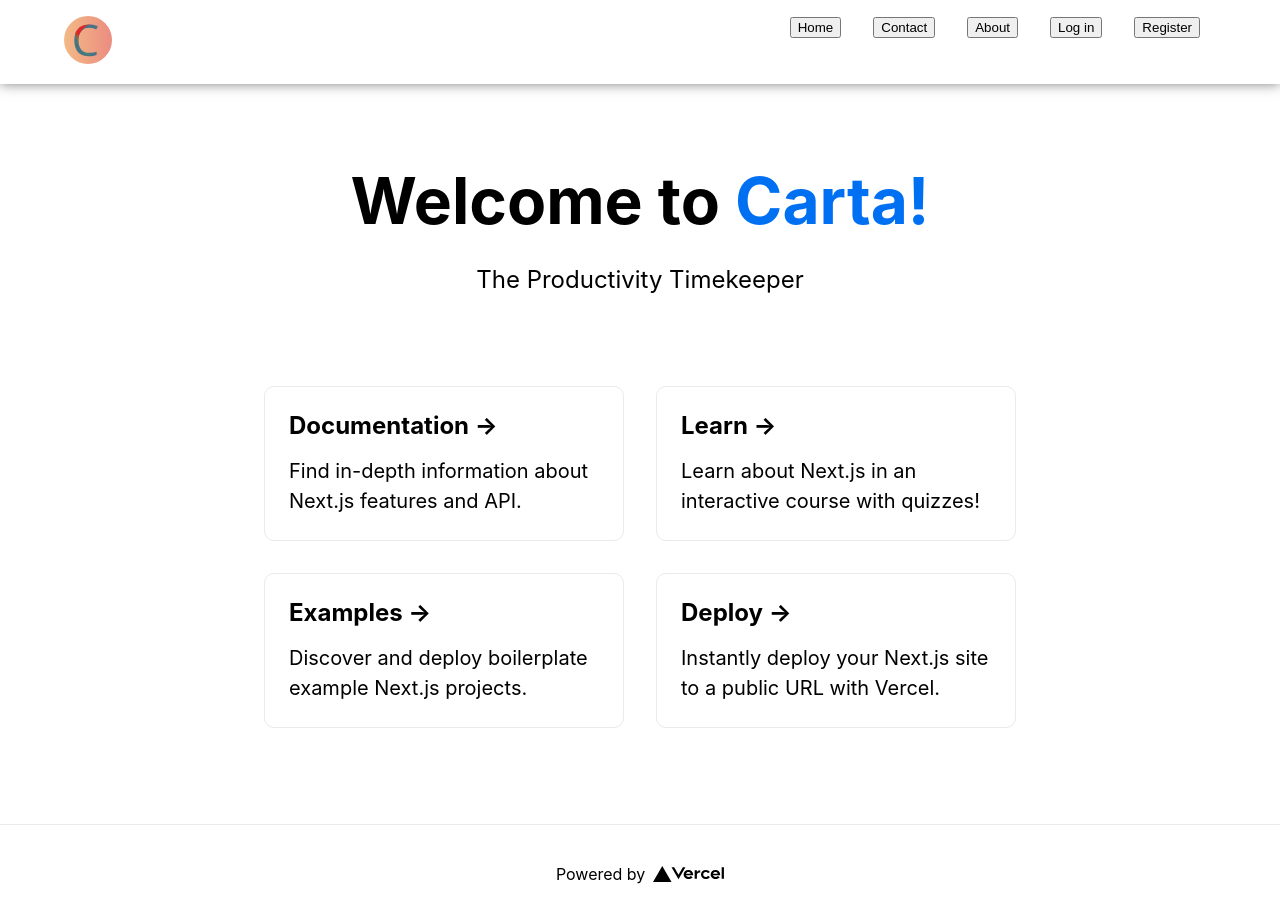
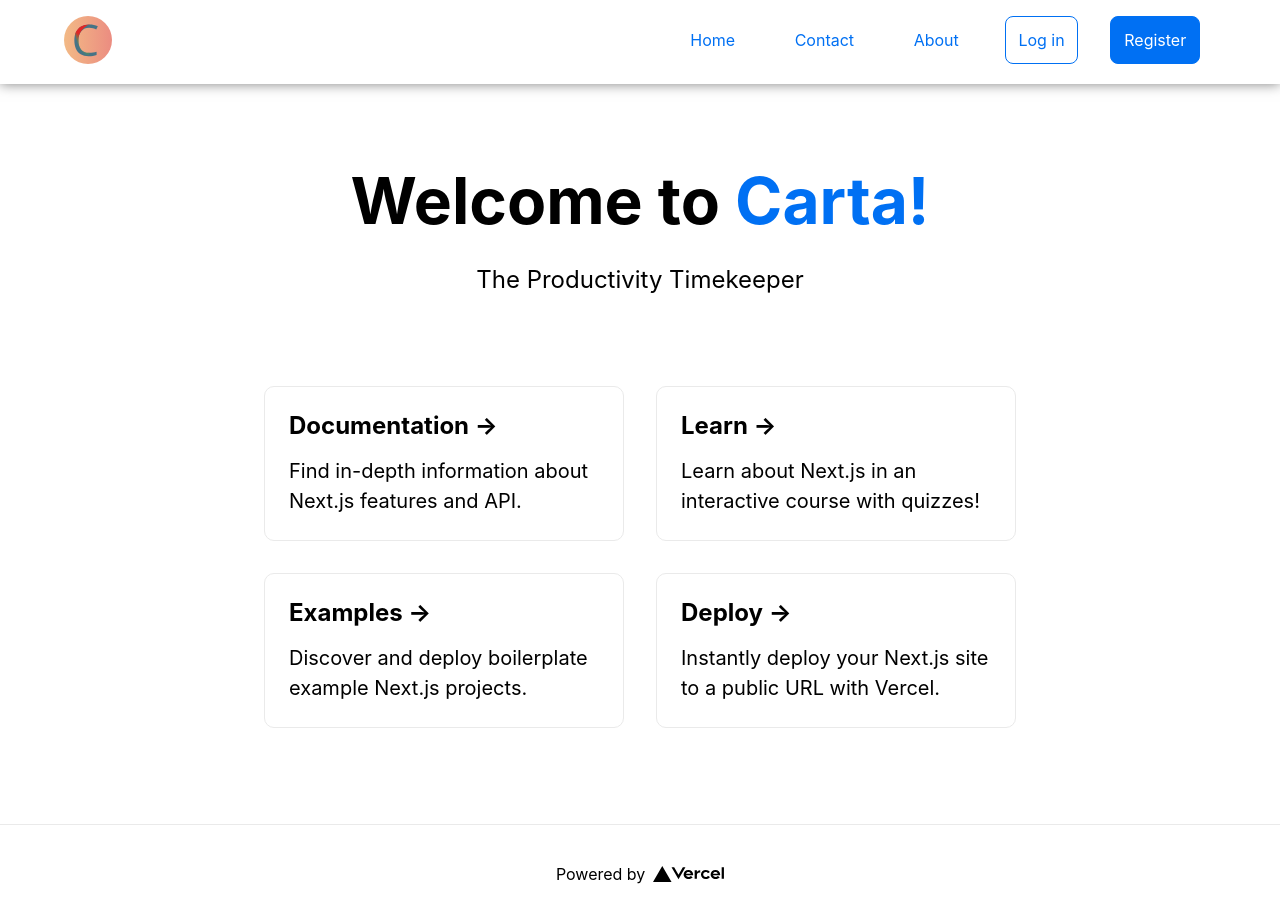
Before and after one commit to jermainejanszen/carta, a Next.js app: page / in a window 1280 px wide. Built offline with nearby package versions, Linux system fonts and the light colour scheme.

Commit message:
added base variants and palettes for button component

```diff
--- a/components/Button.tsx
+++ b/components/Button.tsx
@@ -1,12 +1,46 @@
 import styles from '../styles/components/Button.module.css';
 
 interface Props {
-    children : string
+    children : string,
+    palette? : "primary" | "secondary" | "success" | "danger" | "warning",
+    variant? : "outlined" | "ghost" | "link",
 }
 
 const Button = (props: Props) => {
+
+    var className = `${styles.default} `
+    switch (props.palette) {
+        case "secondary":
+            className += `${styles.secondary} `
+            break;
+        case "success":
+            className += `${styles.success} `
+            break;
+        case "danger":
+            className += `${styles.danger} `
+            break;
+        case "warning":
+            className += `${styles.warning} `
+            break;
+        default:
+            className += `${styles.primary} `
+    }
+    switch (props.variant) {
+        case "outlined":
+            className += `${styles.outlined} `
+            break;
+        case "ghost":
+            className += `${styles.ghost} `
+            break;
+        case "link":
+            className += `${styles.link} `
+            break;
+        default:
+            break;
+    }
+
     return (
-        <button>
+        <button className={className}>
             {props.children}
         </button>
     )
--- a/styles/components/Button.module.css
+++ b/styles/components/Button.module.css
@@ -0,0 +1,60 @@
+.default {
+    padding: 0.8rem;
+    background: none;
+    border-radius: 8px;
+    border: 1px solid black;
+    color: black;
+    font: inherit;
+}
+
+.primary {
+    background-color: #0070f3;
+    border-color: #0070f3;
+    color: white;
+}
+
+.primary:hover {
+    background-color: #0064d6;
+}
+
+.secondary {
+
+}
+
+.danger {
+
+}
+
+.warning {
+
+}
+
+.outlined {
+    background: none;
+    color: #0070f3;
+}
+
+.outlined:hover {
+    background: #0071f309;
+}
+
+.ghost {
+    background: none;
+    border: 1px solid rgba(0, 0, 0, 0);
+    color: #0070f3;
+}
+
+.ghost:hover {
+    background: #0071f309;
+}
+
+.link {
+    background: none;
+    border: 1px solid rgba(0, 0, 0, 0);
+    color: #0070f3;
+}
+
+.link:hover {
+    background: none;
+    text-decoration: underline;
+}
--- a/widgets/SplashNavBar.tsx
+++ b/widgets/SplashNavBar.tsx
@@ -12,11 +12,11 @@ const SplashNavBar = (props: Props) => {
                 <img src="./logo.svg" />
             </div>
             <div className={styles.buttons}>
-                <Button>Home</Button>
-                <Button>Contact</Button>
-                <Button>About</Button>
-                <Button>Log in</Button>
-                <Button>Register</Button>
+                <Button variant="ghost">Home</Button>
+                <Button variant="ghost">Contact</Button>
+                <Button variant="ghost">About</Button>
+                <Button variant="outlined" palette="primary">Log in</Button>
+                <Button palette="primary">Register</Button>
             </div>
         </div>
     )
```
